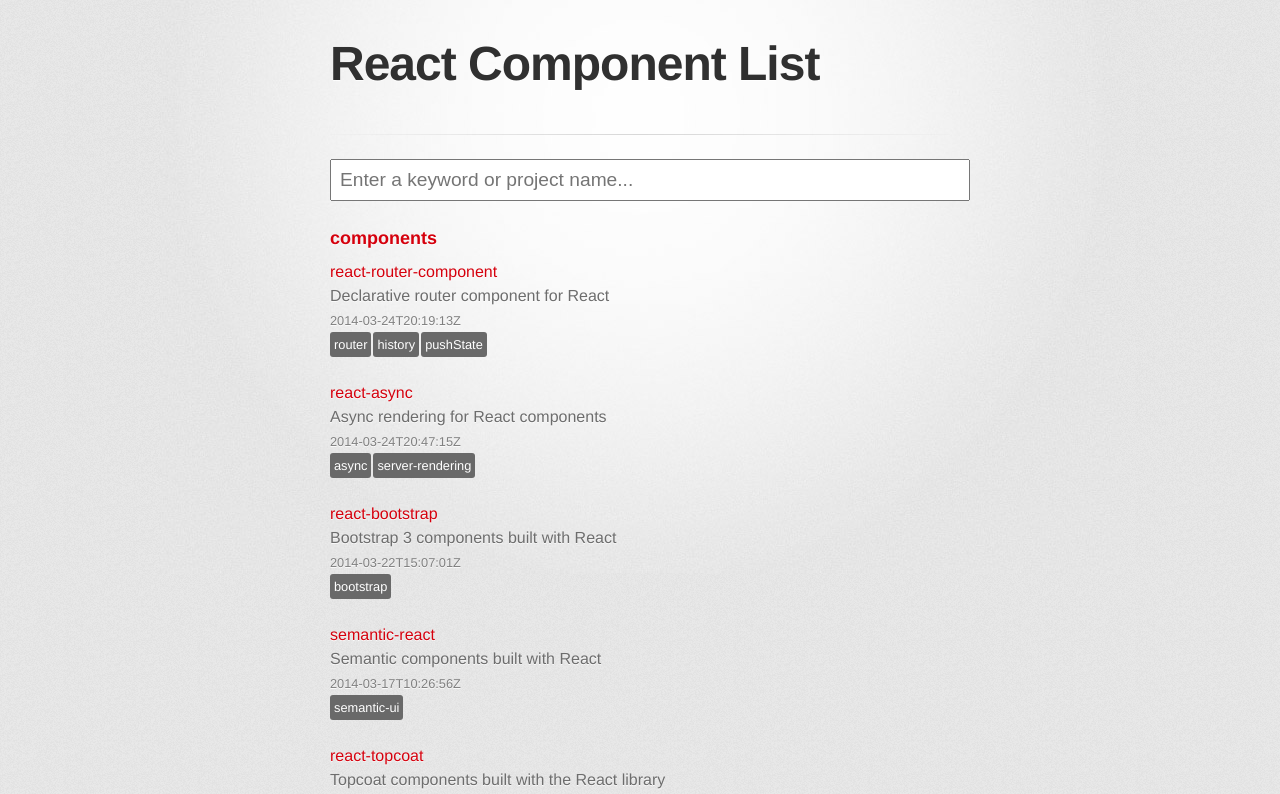
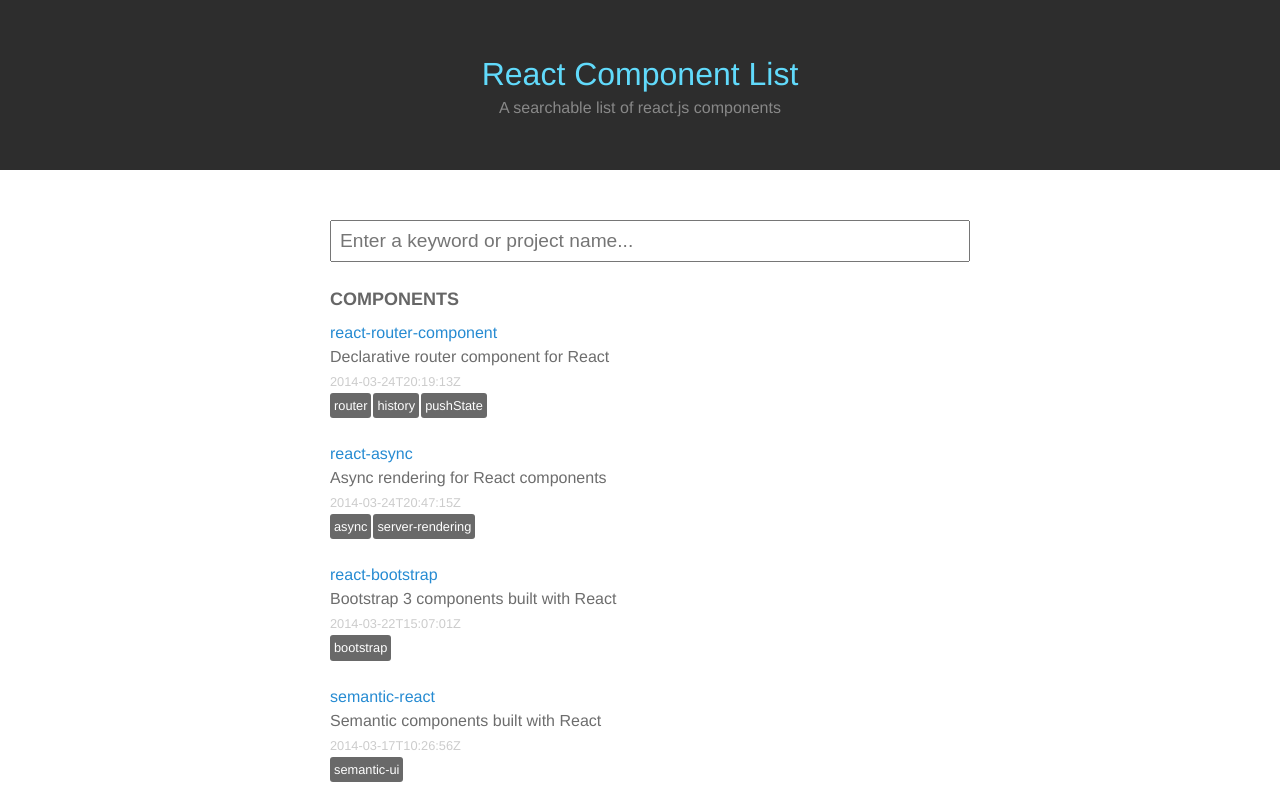
Before and after one commit to dmaevac/react-component-list, a plain HTML site: page index.html in a window 1280 px wide. Shown: the top 794 px of the page. Drawn offline with Linux system fonts and the light colour scheme; a web font is replaced by a local one.

Commit message:
Fixed: styles

```diff
--- a/index.html
+++ b/index.html
@@ -14,13 +14,14 @@
 </head>
 
 <body>
-<div id="container">
-    <div class="inner">
 
         <header>
             <h1>React Component List</h1>
+            <h2>A searchable list of react.js components</h2>
         </header>
-        <hr>
+
+<div id="container">
+    <div class="inner">
 
         <section id="main_content">
 
--- a/stylesheets/stylesheet.css
+++ b/stylesheets/stylesheet.css
@@ -31,6 +31,7 @@
 
 body {
     line-height: 1;
+    color: #484848;
 }
 
 ol, ul {
@@ -56,44 +57,40 @@
 body {
     font-size: 1em;
     line-height: 1.5;
-    background: #e7e7e7 url(../images/body-bg.png) 0 0 repeat;
     font-family: 'Helvetica Neue', Helvetica, Arial, serif;
-    text-shadow: 0 1px 0 rgba(255, 255, 255, 0.8);
     color: #6d6d6d;
 }
 
 a {
-    color: #d5000d;
+    color: #268BD2;
 }
 
 a:hover {
-    color: #c5000c;
+    color: #268BD2;
 }
 
 header {
-    padding-top: 35px;
-    padding-bottom: 25px;
+    height: 120px;
+    background: none repeat scroll 0% 0% #2D2D2D;
+    padding-top: 50px;
+    margin-bottom: 50px;
+    text-align: center;
 }
 
 header h1 {
     font-family: 'Helvetica Neue', Helvetica, Arial, serif;
-    font-weight: 900;
-    letter-spacing: -1px;
-    font-size: 48px;
-    color: #303030;
-    line-height: 1.2;
+    color: #61DAFB;
+    font-weight: 300;
 }
 
 header h2 {
-    letter-spacing: -1px;
-    font-size: 24px;
-    color: #aaa;
+    font-size: 16px;
+    color: #888;
     font-weight: normal;
     line-height: 1.3;
 }
 
 #container {
-    background: transparent url(../images/highlight-bg.jpg) 50% 0 no-repeat;
     min-height: 595px;
 }
 
@@ -227,7 +224,7 @@
 
 small {
     font-size: 80%;
-    color: gray;
+    color: #CCC;
 }
 
 em {
@@ -269,7 +266,7 @@
 }
 
 h3 {
-    color: #d5000d;
+    color: #666;
     font-size: 18px;
     font-weight: bold;
     margin-bottom: 8px;
@@ -341,7 +338,7 @@
     color: #444;
 }
 
-section > ul > li > h3 {
+section ul > li > h3 {
     text-transform: uppercase;
 }
 
```
